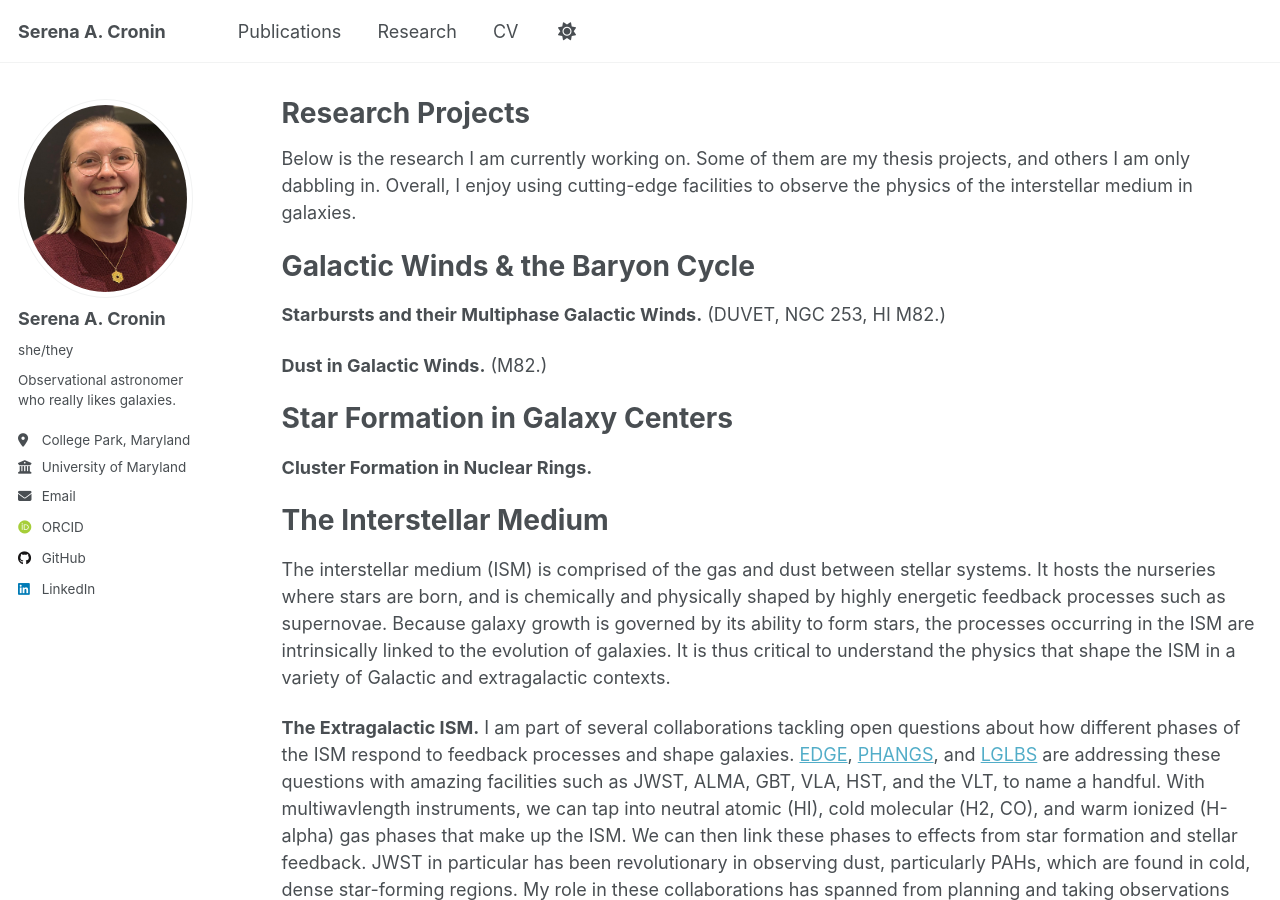
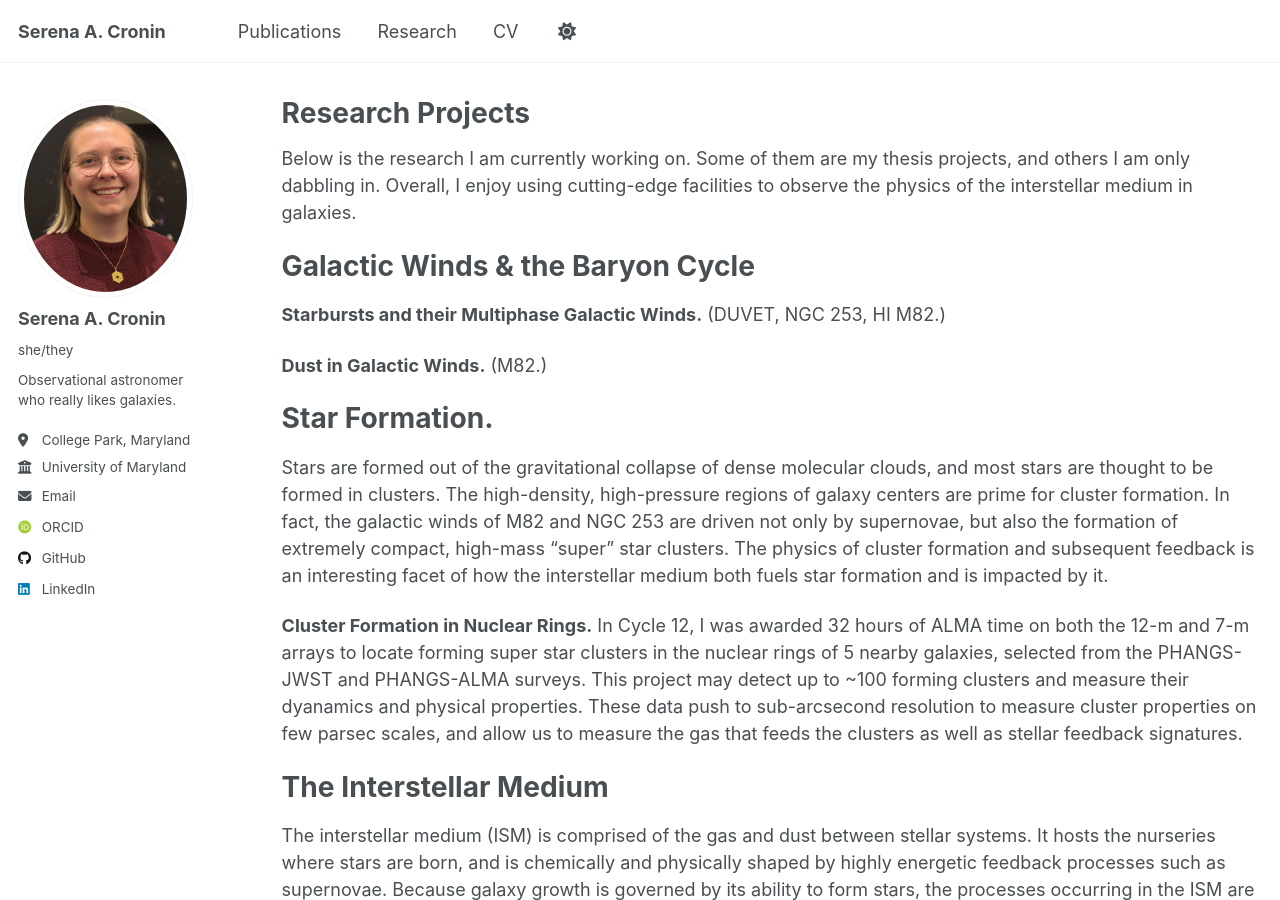
Before and after one commit to serenacronin/serenacronin.github.io, a Jekyll site: the page built from _pages/research.md, in a window 1280 px wide and 900 px high. Built offline with Jekyll 4.4.1, drawn with Linux system fonts in a browser that asks for light colours; some web fonts are replaced; a script that is not in the unit is left out.

Commit message:
Update research.md

```diff
--- a/_pages/research.md
+++ b/_pages/research.md
@@ -14,9 +14,11 @@ Galactic Winds & the Baryon Cycle
 
 **Dust in Galactic Winds.** (M82.)
 
-Star Formation in Galaxy Centers
+Star Formation.
 ======
-**Cluster Formation in Nuclear Rings.**
+Stars are formed out of the gravitational collapse of dense molecular clouds, and most stars are thought to be formed in clusters. The high-density, high-pressure regions of galaxy centers are prime for cluster formation. In fact, the galactic winds of M82 and NGC 253 are driven not only by supernovae, but also the formation of extremely compact, high-mass "super" star clusters. The physics of cluster formation and subsequent feedback is an interesting facet of how the interstellar medium both fuels star formation and is impacted by it.
+
+**Cluster Formation in Nuclear Rings.** In Cycle 12, I was awarded 32 hours of ALMA time on both the 12-m and 7-m arrays to locate forming super star clusters in the nuclear rings of 5 nearby galaxies, selected from the PHANGS-JWST and PHANGS-ALMA surveys. This project may detect up to ~100 forming clusters and measure their dyanamics and physical properties. These data push to sub-arcsecond resolution to measure cluster properties on few parsec scales, and allow us to measure the gas that feeds the clusters as well as stellar feedback signatures.
 
 
 The Interstellar Medium
```
